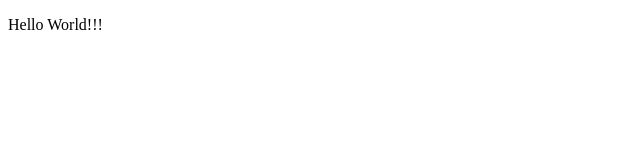
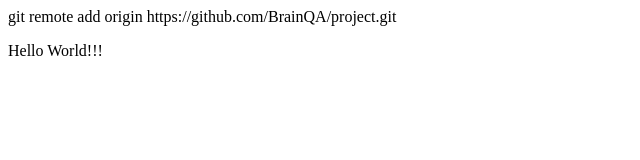
Before and after one commit to BrainQA/project, a plain HTML site: page index.html in a window 1280 px wide. Shown: the whole page, without its empty margins (0-640 px from the left). Drawn offline with Linux system fonts and the light colour scheme.

Commit message:
add script file

```diff
--- a/index.html
+++ b/index.html
@@ -6,7 +6,7 @@
   <title>Document</title>
   <link rel="stylesheet" href="">
 </head>
-<body>
+<body>git remote add origin https://github.com/BrainQA/project.git
 
   <p onclick="">Hello World!!!</p>
 
```
Also changed, not shown: script.js (added), 1 other file.
